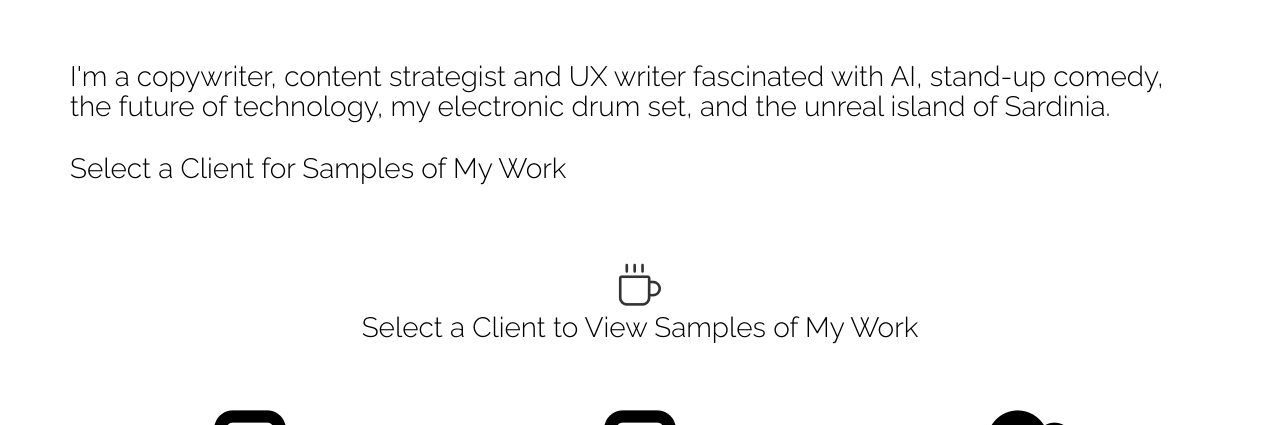
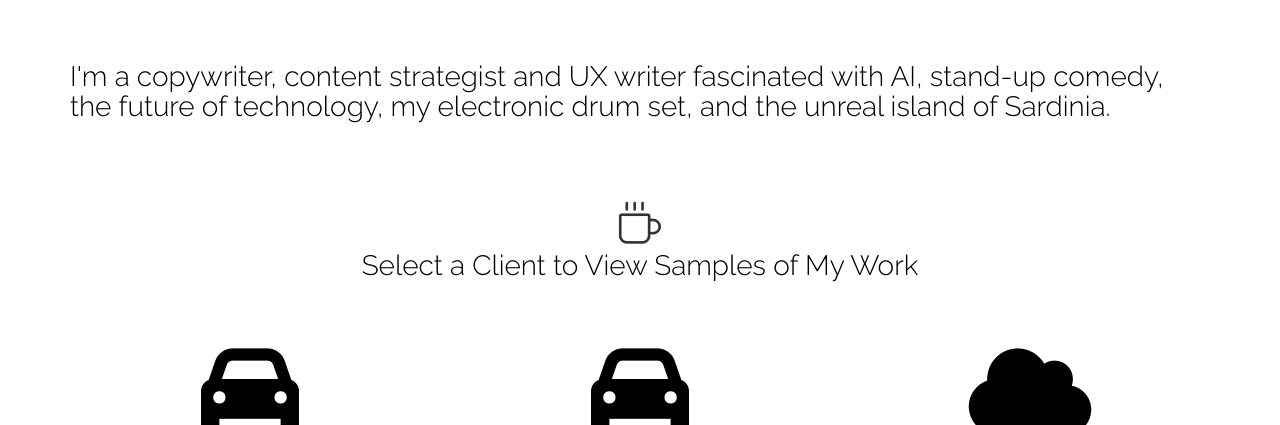
Before and after one commit to gurliaccio/copywriting, a PHP site: page / in a window 1280 px wide. Shown: the part 801-1226 px from the top of the page. Run offline with PHP 8.4, Linux system fonts and the light colour scheme; some libraries are stand-ins or nearby versions; some web fonts are replaced.

Commit message:
Update index.php

```diff
--- a/index.php
+++ b/index.php
@@ -97,7 +97,7 @@
 <br><br><br><br>
 
         <div id= "aboutme" class="container">
-           <h3 class="wow bounceInUp" data-wow-duration="5s" style="margin-top: 580px;color:black" >I'm a copywriter, content strategist and UX writer fascinated with AI, stand-up comedy, the future of technology, my electronic drum set, and the unreal island of Sardinia.<br><br>Select a Client for Samples of My Work</h3>
+           <h3 class="wow bounceInUp" data-wow-duration="5s" style="margin-top: 580px;color:black" >I'm a copywriter, content strategist and UX writer fascinated with AI, stand-up comedy, the future of technology, my electronic drum set, and the unreal island of Sardinia.</h3>
         </div>
 
        <div id="services" class="container" style="margin-top:5%;">
```
